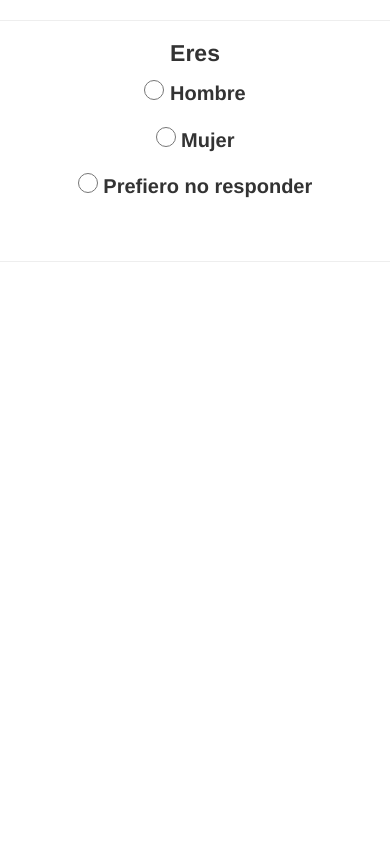
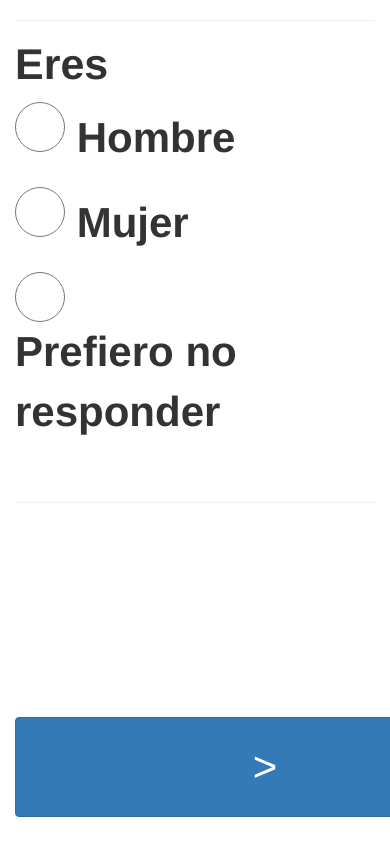
Before and after one commit to xavifm/Test-Extensions, a PHP site: page / in a window 390 px wide. Run offline with PHP 8.4, Linux system fonts and the light colour scheme; data that the repository does not hold is empty; some libraries are stand-ins or nearby versions.

Commit message:
modified the cronotype UI

```diff
--- a/Cronotype/index.php
+++ b/Cronotype/index.php
@@ -8,61 +8,65 @@
 
     <body>
 
+    <form name="cronotype" id="form" action="" method="post" style='text-align:center; vertical-align:middle'>
+
+    <div class="col-12 col-md-12">
+
         <hr class="mt-1 mb-1"/>
 
-    <h5 class="card-title" style='text-align:center; vertical-align:middle; font-size: 23px; font-weight: bolder;'> <p id="question"> </p> </h5>
+        <h5 class="card-title" style='text-align:left; vertical-align:middle; font-size: 43px; font-weight: bolder;'> <p id="question"> </p> </h5>
 
-    <div class="form-check" style='text-align:center; vertical-align:middle; font-size: 20px;'>
-    <input class="form-check-input" style="width: 2rem;height: 2rem;" onclick="SetOption(questionsIndex, 0)" type="radio" name="question1" id="res0" value="option">
+        <div class="form-check" style='text-align:center; text-align:left; font-size: 42px;'>
+        <input class="form-check-input" style="width: 5rem;height: 5rem;" onclick="SetOption(questionsIndex, 0)" type="radio" name="question1" id="res0" value="option">
         <label class="form-check-label" for="response">
             <p id="response0"> </p>
         </label>
         </div>
 
-    <div class="form-check" style='text-align:center; vertical-align:middle; font-size: 20px;'>
-    <input class="form-check-input" style="width: 2rem;height: 2rem;" onclick="SetOption(questionsIndex, 1)" type="radio" name="question1" id="res1" value="option">
+        <div class="form-check" style='text-align:center; text-align:left; font-size: 42px;'>
+        <input class="form-check-input" style="width: 5rem;height: 5rem;" onclick="SetOption(questionsIndex, 1)" type="radio" name="question1" id="res1" value="option">
         <label class="form-check-label" for="response">
             <p id="response1"> </p>
         </label>
         </div>
 
-    <div class="form-check" style='text-align:center; vertical-align:middle; font-size: 20px;'>
-    <input class="form-check-input" style="width: 2rem;height: 2rem;" onclick="SetOption(questionsIndex, 2)" type="radio" name="question1" id="res2" value="option">
+        <div class="form-check" style='text-align:center; text-align:left; font-size: 42px;'>
+        <input class="form-check-input" style="width: 5rem;height: 5rem;" onclick="SetOption(questionsIndex, 2)" type="radio" name="question1" id="res2" value="option">
         <label class="form-check-label" for="response">
             <p id="response2"> </p>
         </label>
         </div>
 
-    <div class="form-check" style='text-align:center; vertical-align:middle; font-size: 20px;'>
-    <input class="form-check-input" style="width: 2rem;height: 2rem;" onclick="SetOption(questionsIndex, 3)" type="radio" name="question1" id="res3" value="option">
+        <div class="form-check" style='text-align:center; text-align:left; font-size: 42px;'>
+        <input class="form-check-input" style="width: 5rem;height: 5rem;" onclick="SetOption(questionsIndex, 3)" type="radio" name="question1" id="res3" value="option">
         <label class="form-check-label" for="response">
             <p id="response3"> </p>
         </label>
         </div>
 
-    <div class="form-check" style='text-align:center; vertical-align:middle; font-size: 20px;'>
-    <input class="form-check-input" style="width: 2rem;height: 2rem;" onclick="SetOption(questionsIndex, 4)" type="radio" name="question1" id="res4" value="option">
+        <div class="form-check" style='text-align:center; text-align:left; font-size: 42px;'>
+        <input class="form-check-input" style="width: 5rem;height: 5rem;" onclick="SetOption(questionsIndex, 4)" type="radio" name="question1" id="res4" value="option">
         <label class="form-check-label" for="response">
             <p id="response4"> </p>
         </label>
         </div>
 
-    <div class="form-check" style='text-align:center; vertical-align:middle; font-size: 20px;'>
-    <input class="form-check-input" style="width: 2rem;height: 2rem;" onclick="SetOption(questionsIndex, 5)" type="radio" name="question1" id="res5" value="option">
+        <div class="form-check" style='text-align:center; text-align:left; font-size: 42px;'>
+        <input class="form-check-input" style="width: 5rem;height: 5rem;" onclick="SetOption(questionsIndex, 5)" type="radio" name="question1" id="res5" value="option">
         <label class="form-check-label" for="response">
             <p id="response5"> </p>
         </label>
         </div>
 
-    <div class="form-check" style='text-align:center; vertical-align:middle; font-size: 20px;'>
-    <input class="form-check-input" style="width: 2rem;height: 2rem;" onclick="SetOption(questionsIndex, 6)" type="radio" name="question1" id="res6" value="option">
+        <div class="form-check" style='text-align:center; text-align:left; font-size: 42px;'>
+        <input class="form-check-input" style="width: 5rem;height: 5rem;" onclick="SetOption(questionsIndex, 6)" type="radio" name="question1" id="res6" value="option">
         <label class="form-check-label" for="response">
             <p id="response6"> </p>
         </label>
         </div>
 
-    <div class="form-check" style='text-align:center; vertical-align:middle; font-size: 20px;'>
-    <input class="form-check-input" style="width: 2rem;height: 2rem;" onclick="SetOption(questionsIndex, 7)" type="radio" name="question1" id="res7" value="option">
+        <div class="form-check" style='text-align:center; text-align:left; font-size: 42px;'>
+        <input class="form-check-input" style="width: 5rem;height: 5rem;" onclick="SetOption(questionsIndex, 7)" type="radio" name="question1" id="res7" value="option">
         <label class="form-check-label" for="response">
             <p id="response7"> </p>
         </label>
@@ -72,15 +76,21 @@
 
         <hr class="mt-1 mb-1"/>
 
-    <p id="points"></p>
+    </div>
+
+    </form>
+
+    <div class="col-12 col-md-12" style = "position:absolute; left:0%; top:85%; background-color:white;">
+
+    <div class="text-center">
+            <button type="button" style='width: 50rem;height: 10rem; text-align:center; vertical-align:middle; font-size: 42px;' id="LastQuestion" name="submit" class="btn btn-primary" onclick="LastQuestion();" ><</button>
+            <button type="button" style='width: 50rem;height: 10rem; text-align:center; vertical-align:middle; font-size: 42px;' id="NextQuestion" name="submit" class="btn btn-primary" onclick="NextQuestion();" >></button>
+            <button type="button" style='width: 50rem;height: 10rem; text-align:center; vertical-align:middle; font-size: 42px;' id="SeeTestResult" name="submit" class="btn btn-primary" onclick="GetOutput();" >See result</button>
+        </div>
     <br>
-    <p id="testResult"></p>
+    <p class="text-center" id="testResult" style='width: 50rem;height: 10rem; text-align:center; vertical-align:middle; font-size: 42px;'></p>
 
     <br>
-
-    <button type="button" id="SeeTestResult" name="submit" class="btn btn-primary" onclick="GetOutput();" >See result</button>
-
-    </form>
 
     <?php
         include 'API/CronotypeAPI.php';
@@ -103,8 +113,6 @@
             const responsesArrayData = [ [] <?php for ($i = 0; $i <= $size-1 ; $i++) { echo ",[]"; } ?>];
             const responsesFromTest = [];
         </script>
-
-        <form name="cronotype" action="" method="post" style='text-align:center; vertical-align:middle'>
 
         <?php
 
@@ -141,6 +149,7 @@
 
     <script>
 
+       document.getElementById('form').reset();
        document.getElementById("SeeTestResult").style.display = "none";
        ShowQuestion(questionsIndex);
 
@@ -148,14 +157,28 @@
         {
 
             document.getElementById("question").innerHTML = questionsArrayData[_index];
+            var nextQuestion = document.getElementById("NextQuestion");
+            var lastQuestion = document.getElementById("LastQuestion");
+            var question = document.getElementById("question");
+            var testResult = document.getElementById("SeeTestResult");
+
+            nextQuestion.style.display = "";
+            lastQuestion.style.display = "";
+            testResult.style.display = "none";
+
+            if(_index <= 0)
+                lastQuestion.style.display = "none";
 
             for (var _index2 = 0; _index2 < 8; _index2++)
             {
                 if(responsesArrayData[_index][0] == null)
                 {
-                    document.getElementById("question").style.display = "none";
-                    document.getElementById("SeeTestResult").style.display = "";
+                    question.style.display = "none";
+                    testResult.style.display = "";
+                    nextQuestion.style.display = "none";
                 }
+                else
+                    question.style.display = "";
 
                 var checkElement = document.getElementById("res" + String(_index2));
                 var response = document.getElementById("response" + String(_index2));
@@ -169,7 +192,22 @@
                 {
                     checkElement.style.display = "";
                     response.style.display = "";
-                    document.getElementById("response" + String(_index2)).innerHTML = responsesArrayData[_index][_index2];
+
+                    var response = document.getElementById("response" + String(_index2));
+                    response.innerHTML = responsesArrayData[_index][_index2];
+
+                    var responseCheck = document.getElementById("res" + String(_index2));
+
+                    if(responsesFromTest[_index] != null)
+                    {
+                        console.log(responsesFromTest[_index]);
+                        if(responsesFromTest[_index] == _index2)
+                            responseCheck.checked = true;
+                        else
+                            responseCheck.checked = false;
+                    }
+                    else
+                        responseCheck.checked = false;
                 }
             }
 
@@ -180,9 +218,24 @@
             console.log(responsesArrayData[index1][index2]);
             responsesFromTest[index1] = index2;
             console.log(responsesFromTest[index1]);
+        }
 
+        function NextQuestion()
+        {
+            if(questionsIndex < <?php echo $size+1 ?>)
+            {
                 questionsIndex++;
                 ShowQuestion(questionsIndex);
+            }
+        }
+
+        function LastQuestion()
+        {
+            if(questionsIndex > 0)
+            {
+                questionsIndex--;
+                ShowQuestion(questionsIndex);
+            }
         }
 
         function GetOutput()
```
Lines whose indentation alone changed are shown as unchanged.
